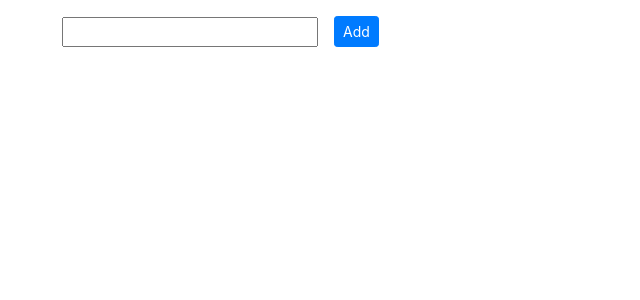
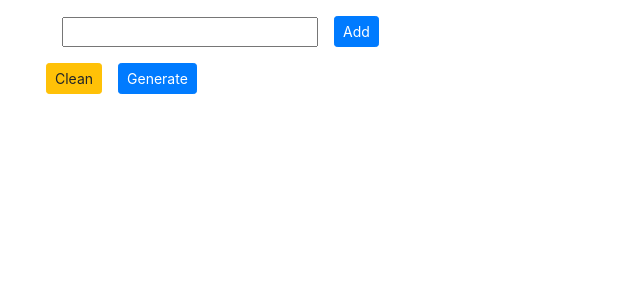
Before and after one commit to wildneo/hexlet-react, a React (Create React App) app: page / in a window 1280 px wide. Shown: the top 300 px of the page, without its empty margins (0-640 px from the left). Built offline with nearby package versions, Linux system fonts and the light colour scheme.

Commit message:
redux gen panel complete

```diff
--- a/src/redux_Todo/actions/index.js
+++ b/src/redux_Todo/actions/index.js
@@ -18,3 +18,7 @@ export const removeTask = (id) => ({
     id,
   },
 });
+
+export const removeAllTasks = () => ({
+  type: 'TASK_CLEAN',
+});
--- a/src/redux_Todo/components/App.jsx
+++ b/src/redux_Todo/components/App.jsx
@@ -1,10 +1,12 @@
 import React from 'react';
 import NewTaskForm from './NewTaskForm';
+import Panel from './Panel';
 import Tasks from './Tasks';
 
 export default () => (
   <div className="col-5">
     <NewTaskForm />
+    <Panel />
     <Tasks />
   </div>
 );
--- a/src/redux_Todo/components/NewTaskForm.jsx
+++ b/src/redux_Todo/components/NewTaskForm.jsx
@@ -38,7 +38,7 @@ class NewTaskForm extends React.Component {
         <div className="form-group mx-sm-3">
           <input type="text" required value={text} onChange={this.handleUpdate} />
         </div>
-        <button type="submit" className="btn btn-primary btn-sm">Add</button>
+        <input type="submit" className="btn btn-primary btn-sm" value="Add" />
       </form>
     );
   }
--- a/src/redux_Todo/components/Panel.jsx
+++ b/src/redux_Todo/components/Panel.jsx
@@ -0,0 +1,57 @@
+import React from 'react';
+import { connect } from 'react-redux';
+import _ from 'lodash';
+import faker from '../faker';
+import * as actions from '../actions';
+
+const actionsList = {
+  addTask: actions.addTask,
+  removeAllTasks: actions.removeAllTasks,
+};
+
+class Panel extends React.Component {
+  constructor(props) {
+    super(props);
+
+    this.handleClean = this.handleClean.bind(this);
+    this.handleGen = this.handleGen.bind(this);
+  }
+
+  handleClean() {
+    const { removeAllTasks } = this.props;
+    removeAllTasks();
+  }
+
+  handleGen() {
+    const { addTask, removeAllTasks } = this.props;
+    removeAllTasks();
+    _.times(5, () => {
+      addTask({ id: _.uniqueId(), text: faker.lorem.sentence() });
+    });
+  }
+
+  render() {
+    return (
+      <div className="py-3">
+        <button
+          onClick={this.handleClean}
+          type="button"
+          data-test="clean"
+          className="btn btn-warning btn-sm mr-3"
+        >
+          Clean
+        </button>
+        <button
+          onClick={this.handleGen}
+          type="button"
+          data-test="generate"
+          className="btn btn-primary btn-sm"
+        >
+          Generate
+        </button>
+      </div>
+    );
+  }
+}
+
+export default connect(null, actionsList)(Panel);
--- a/src/redux_Todo/reducers/index.js
+++ b/src/redux_Todo/reducers/index.js
@@ -19,10 +19,15 @@ const tasks = (state = [], action) => {
       const { task } = action.payload;
       return [task, ...state];
     }
+
     case 'TASK_REMOVE': {
       const { id } = action.payload;
       return state.filter((task) => task.id !== id);
     }
+
+    case 'TASK_CLEAN':
+      return [];
+
     default:
       return state;
   }
```
